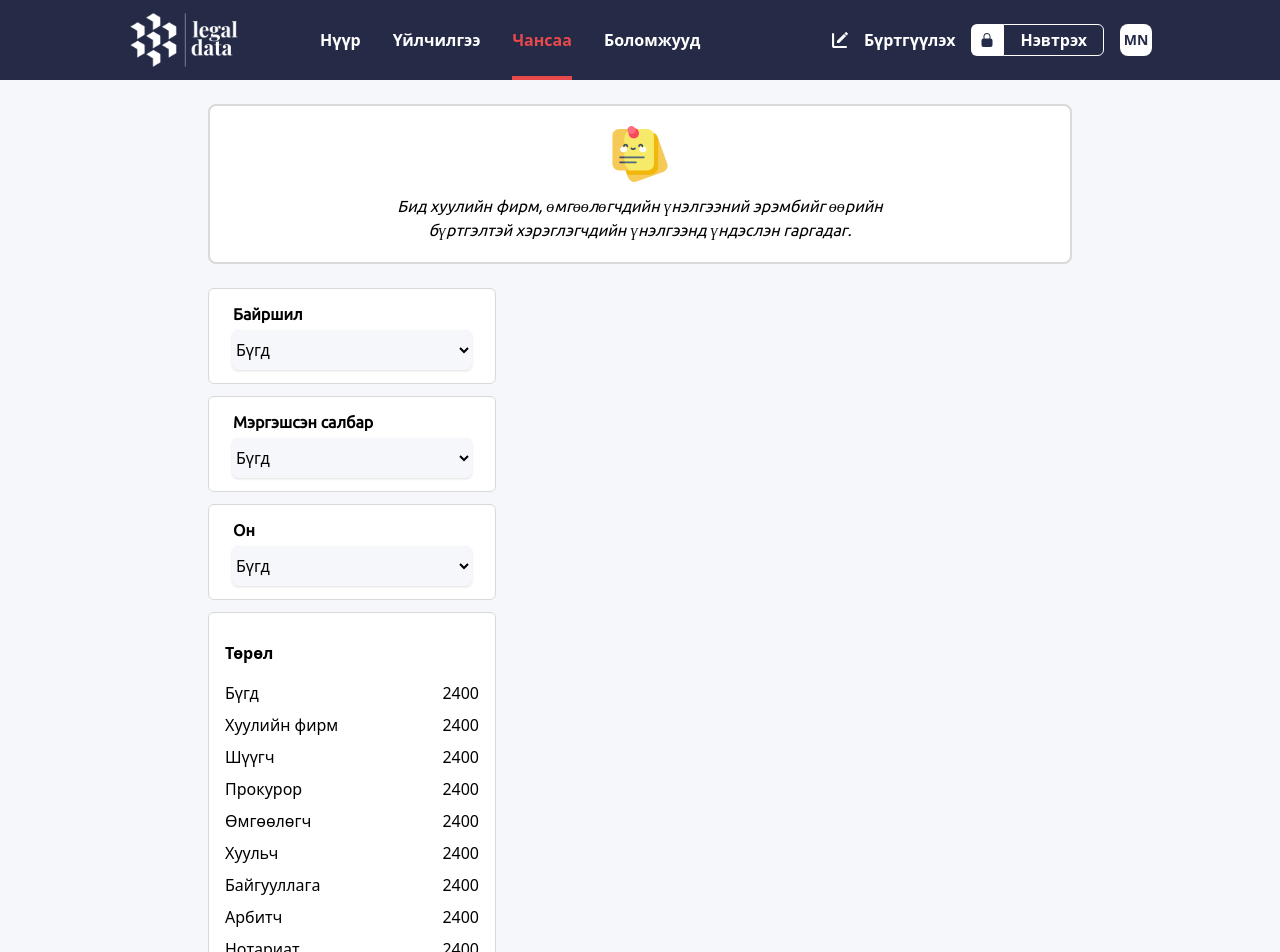
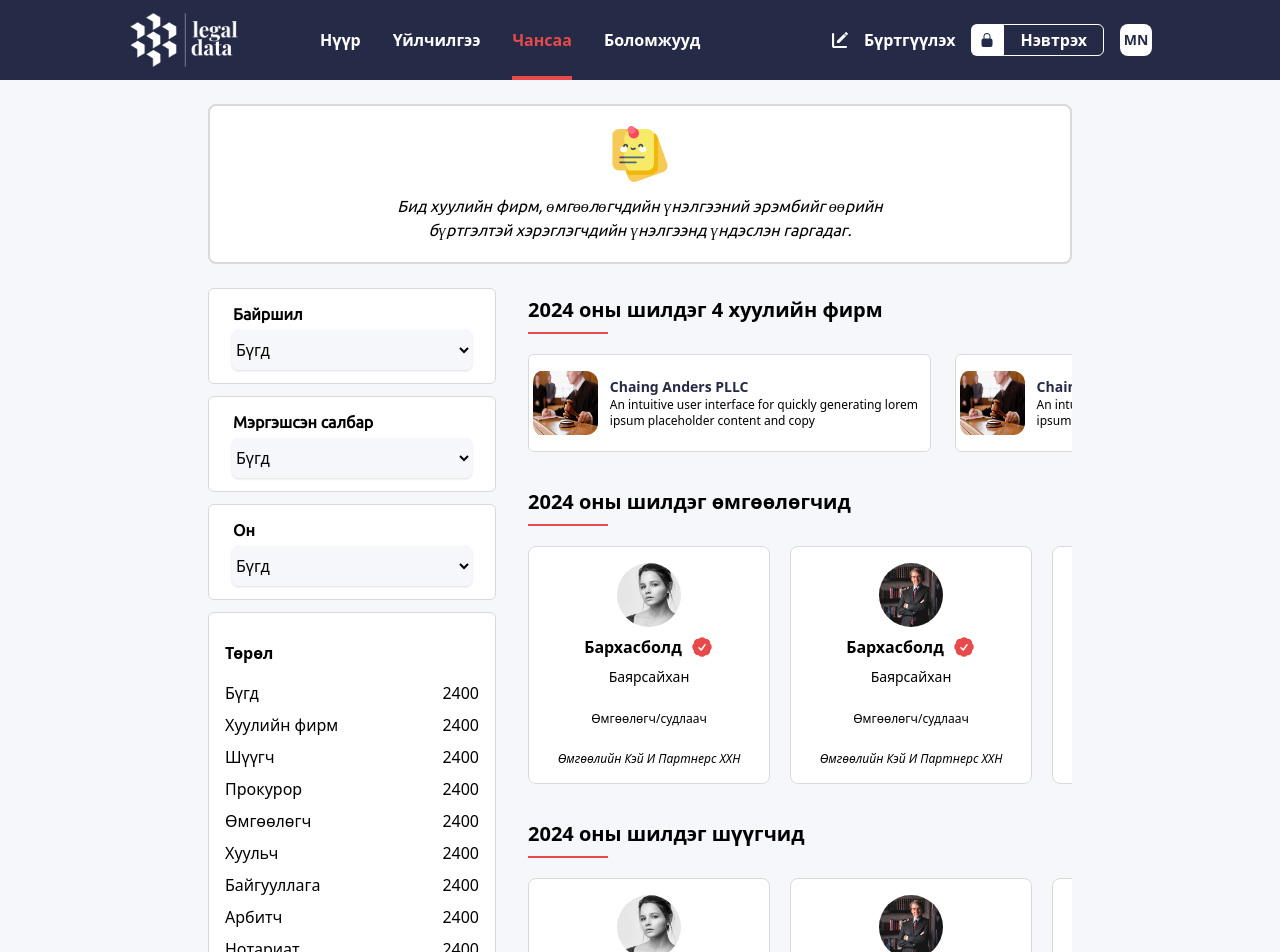
Before and after one commit to notestyle/legaldata, a Next.js app: page /rank in a window 1280 px wide. Shown: the top 952 px of the page. Built offline with nearby package versions, Linux system fonts and the light colour scheme.

Commit message:
undo some merge conflict

```diff
--- a/src/components/topLawyer.js
+++ b/src/components/topLawyer.js
@@ -41,7 +41,7 @@ const lawyerList = [
 
 export default function TopLawyer({ title }) {
   return (
-    <div className="w-full overflow-x-scroll ">
+    <div className="w-full  ">
       <div className="text-xl font-bold mt-9">{title}</div>
       <div className="w-20 h-0.5 bg-secondary mt-2"></div>
       <div className="w-full overflow-x-auto mt-5 flex gap-5 ">
--- a/src/pages/oportunity.js
+++ b/src/pages/oportunity.js
@@ -1,7 +1,5 @@
 import Layout from "@/components/layout";
-import Pay from "@/components/Pay";
-import Topic from "@/components/Topic";
-
+import RecommendFarm from "@/components/recommendFarm";
 import Head from "next/head";
 
 export default function Home() {
--- a/src/pages/rank.js
+++ b/src/pages/rank.js
@@ -17,8 +17,14 @@ export default function Rank() {
       <Layout>
         <div className="w-full h-6 bg-white1"></div>
         <Tip />
-        <Sort />
-        <TopFarm />
+        <div className="w-full flex gap-8 flex-col lg:flex-row">
+          <Sort />
+          <div className="w-full lg:w-[calc(100%-20rem)] py-8">
+            <TopFarm />
+            <TopLawyer title="2024 оны шилдэг өмгөөлөгчид" />
+            <TopLawyer title="2024 оны шилдэг шүүгчид" />
+          </div>
+        </div>
       </Layout>
     </>
   );
```
